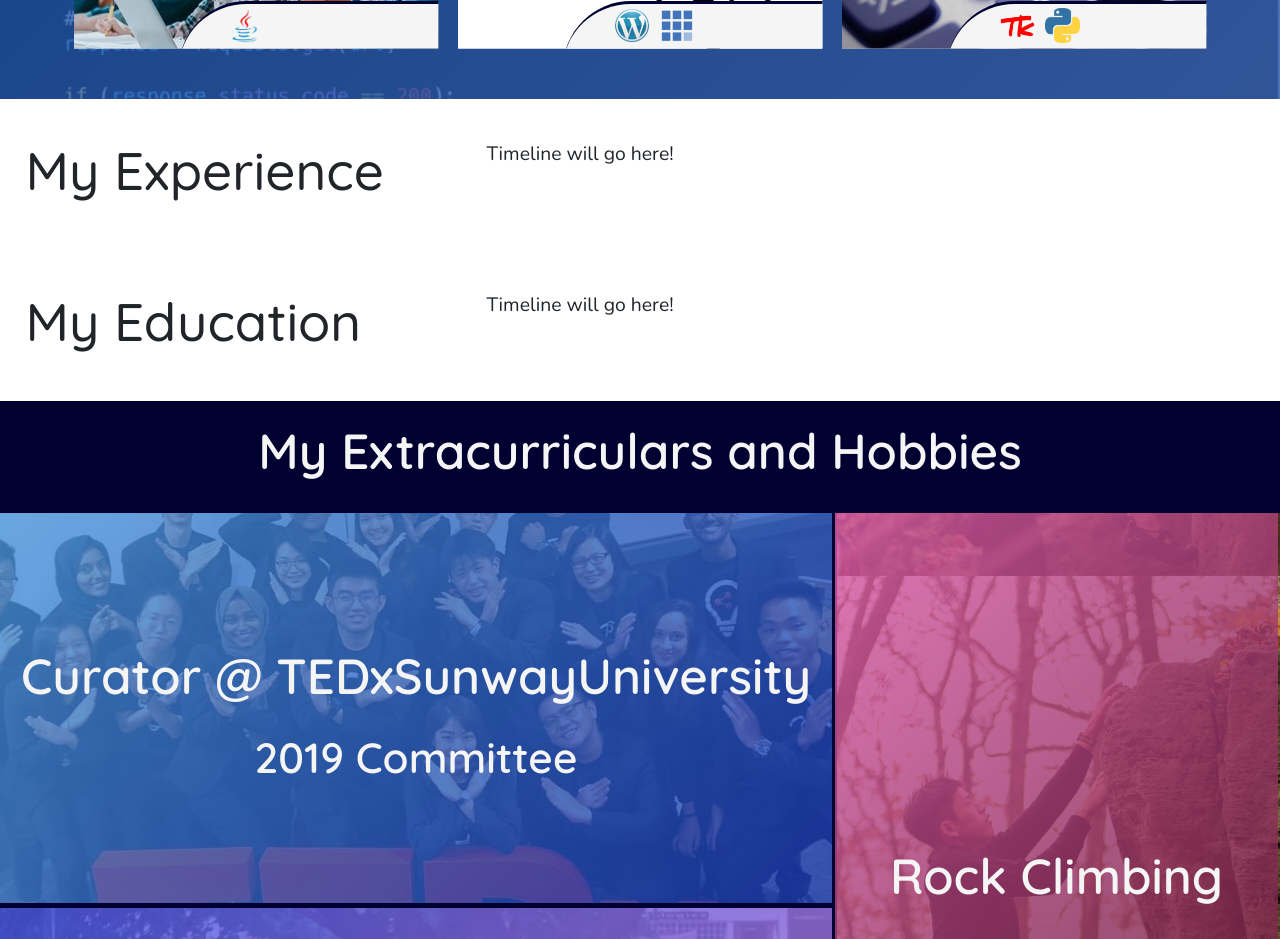
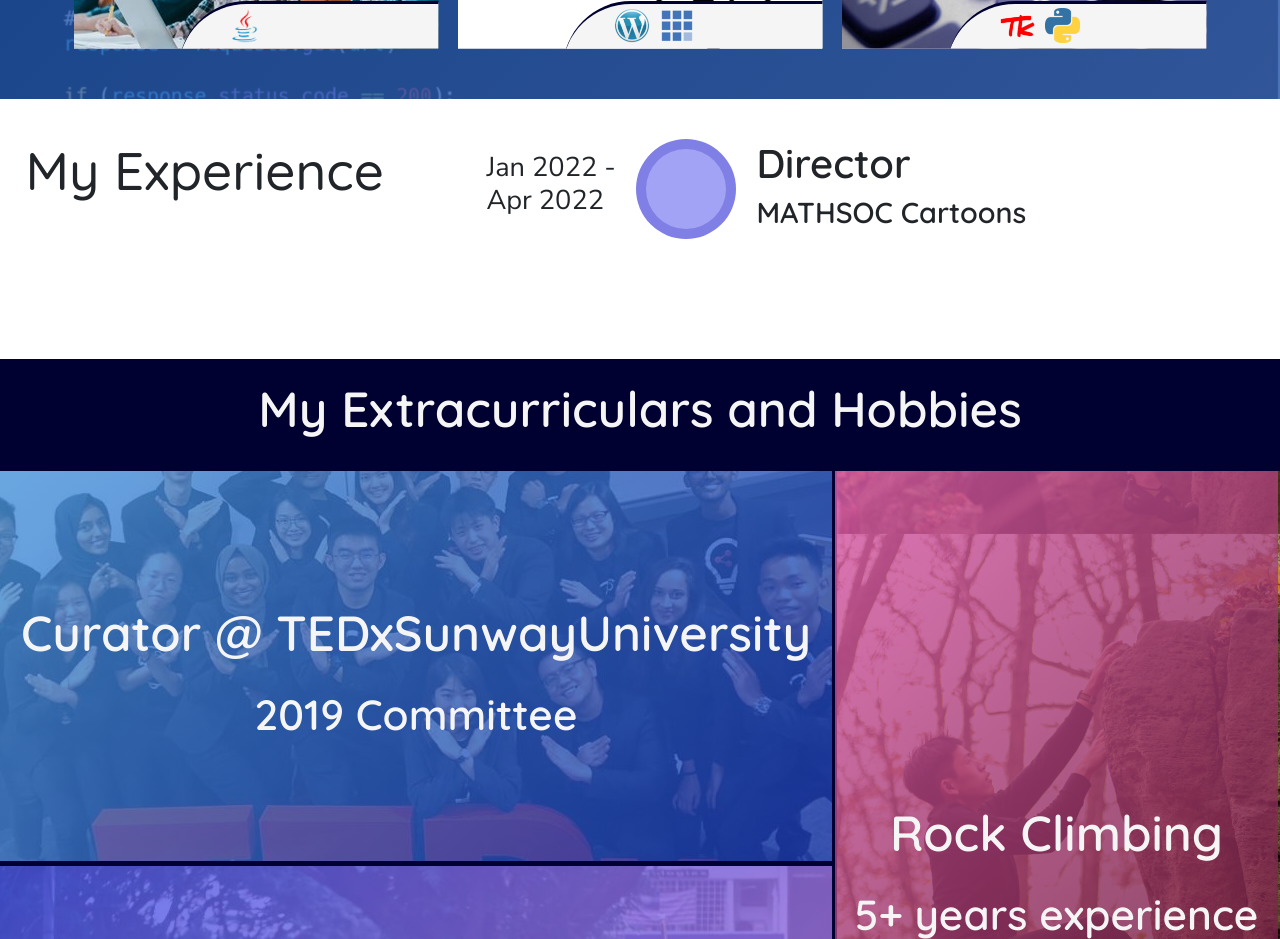
Before and after one commit to mcpenguin/the-arctic-blog, a React (Create React App) app: page / in a window 1280 px wide. Shown: the part 3520-4459 px from the top of the page. Built offline with nearby package versions, Linux system fonts and the light colour scheme.

Commit message:
started work on timeline

```diff
--- a/src/components/ExperienceEducation/ExperienceEducation.js
+++ b/src/components/ExperienceEducation/ExperienceEducation.js
@@ -8,6 +8,9 @@
 // import stylesheet
 import './ExperienceEducation.scss';
 
+// import timeline stuff
+import TimelineElement from './Timeline/TimelineElement';
+
 const experienceData = {};
 const educationData = {};
 
@@ -16,7 +19,15 @@ const educationData = {};
 // and generates the "necessary timeline"
 const Timeline = (props) => {
     return <>
-        <p>Timeline will go here!</p>
+        <TimelineElement
+            title='Director'
+            subtitle='MATHSOC Cartoons'
+            date='Jan 2022 - Apr 2022'
+            color='hsla(240, 80%, 80%, 1)'
+            subcolor='hsla(240, 60%, 60%, 0.5)'
+        >
+
+        </TimelineElement>
     </>;
 }
 
@@ -36,12 +47,12 @@ const Experience = (props) => {
 const Education = (props) => {
     return (
         <section className='section-education'>
-            <div className='title'>
+            {/* <div className='title'>
                 <h2>My Education</h2>
             </div>
             <div className='timeline'>
                 <Timeline data={educationData} />
-            </div>
+            </div> */}
         </section>
     );
 }
--- /dev/null
+++ b/src/components/ExperienceEducation/Timeline/TimelineElement.js
@@ -0,0 +1,41 @@
+// React component for Timeline Element
+
+// takes in
+// - title: the string for the title of the timeline element
+// - subtitle: string
+
+import "./TimelineElement.scss";
+
+/**
+ *
+ * @param {string} props.title
+ * @param {string} props.subtitle
+ * @param {string} props.date
+ * @param {color_string} props.color
+ * @param {color_string} props.subcolor
+ * @param {JSX} props.children
+ * @returns {React.Component}
+ */
+const TimelineElement = (props) => {
+    // node: the "circle" node for the element
+    return (
+        <div className="timeline-element">
+            <div className="date">
+                <h6>{props.date}</h6>
+            </div>
+            <div className="node" style={{
+                "--color": props.color,
+                "--subcolor": props.subcolor
+            }}></div>
+            <div className="desc">
+                <h3>{props.title}</h3>
+                <h4>{props.subtitle}</h4>
+            </div>
+            <div className="body">
+                {props.children}
+            </div>
+        </div>
+    )
+}
+
+export default TimelineElement;
--- /dev/null
+++ b/src/components/ExperienceEducation/Timeline/TimelineElement.scss
@@ -0,0 +1,44 @@
+@import "../../../index.scss";
+
+.timeline-element {
+    display: flex;
+    flex-flow: row wrap;
+    align-items: center;
+
+    .date {
+        color: var(--color);
+        width: 150px;
+
+        h6 {
+            font-size: 1.7rem;
+        }
+    }
+
+    .node {
+        $node_size: 100px;
+
+        // circle of color "--color"
+        background:  var(--color);
+        border-radius: 50%;
+        width: $node_size;
+        height: $node_size;
+        border: 10px solid var(--subcolor);
+    }
+
+    .desc {
+        padding-left: 20px;
+
+        // title
+        h3 {
+            padding: 0;
+            text-align: left;
+            font-size: 2.5rem;
+        }
+
+        // subtitle
+        h4 {
+            text-align: left;
+            font-size: 1.8rem;
+        }
+    }
+}
```
